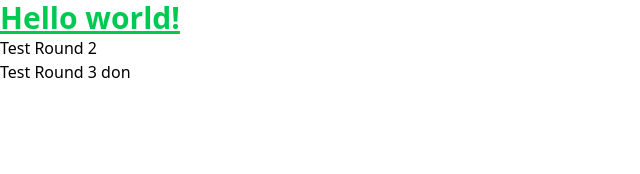
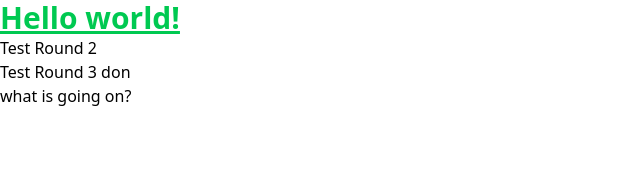
Before and after one commit to Donrealex/Jiji-clone, a React (Vite) app: page / in a window 1280 px wide. Shown: the top 174 px of the page, without its empty margins (0-640 px from the left). Built offline with nearby package versions, Linux system fonts and the light colour scheme.

Commit message:
testing...

```diff
--- a/src/App.jsx
+++ b/src/App.jsx
@@ -6,6 +6,7 @@ const App = () => {
       <h1 className="text-3xl font-bold text-green-500 underline">Hello world!</h1>
       <p>Test Round 2</p>
       <p>Test Round 3 don</p>
+      <h1>what is going on?</h1>
     </div>
   );
 }
```
